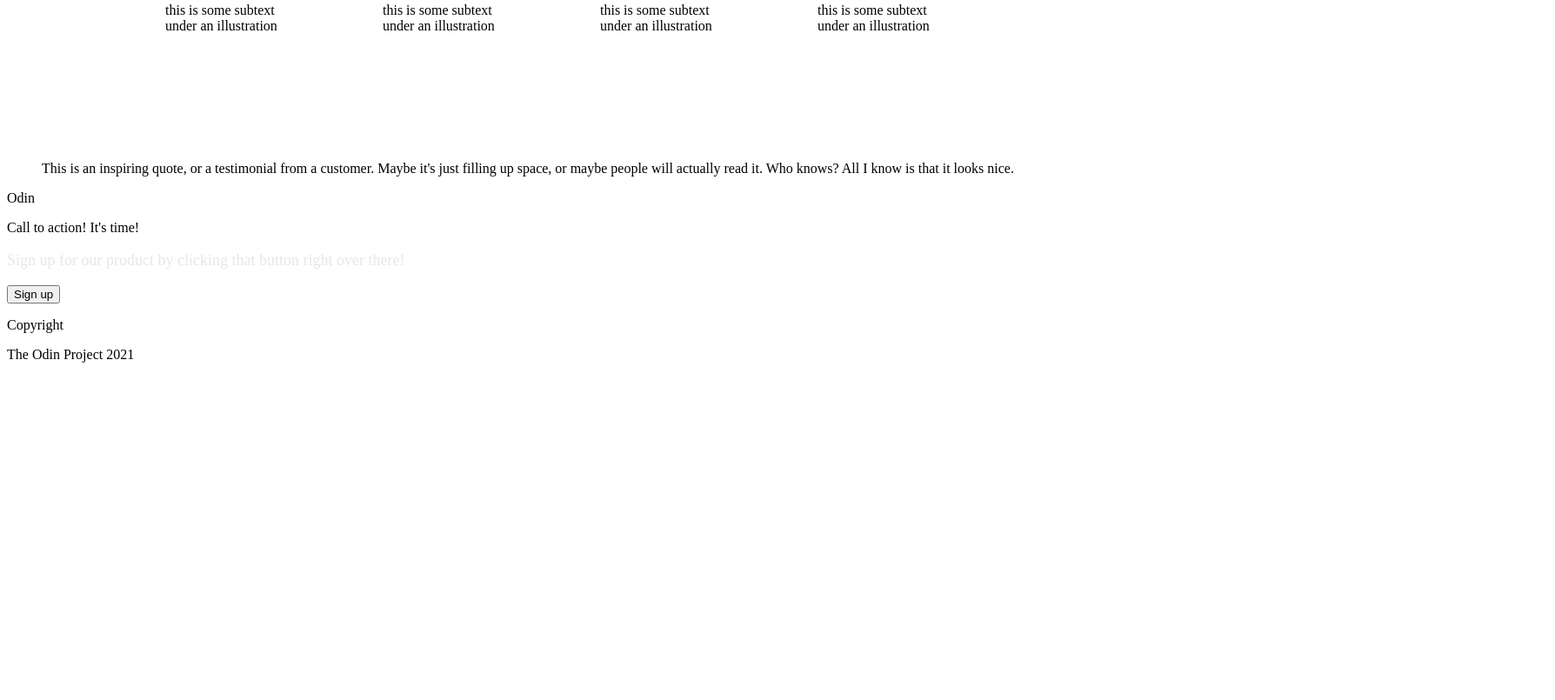
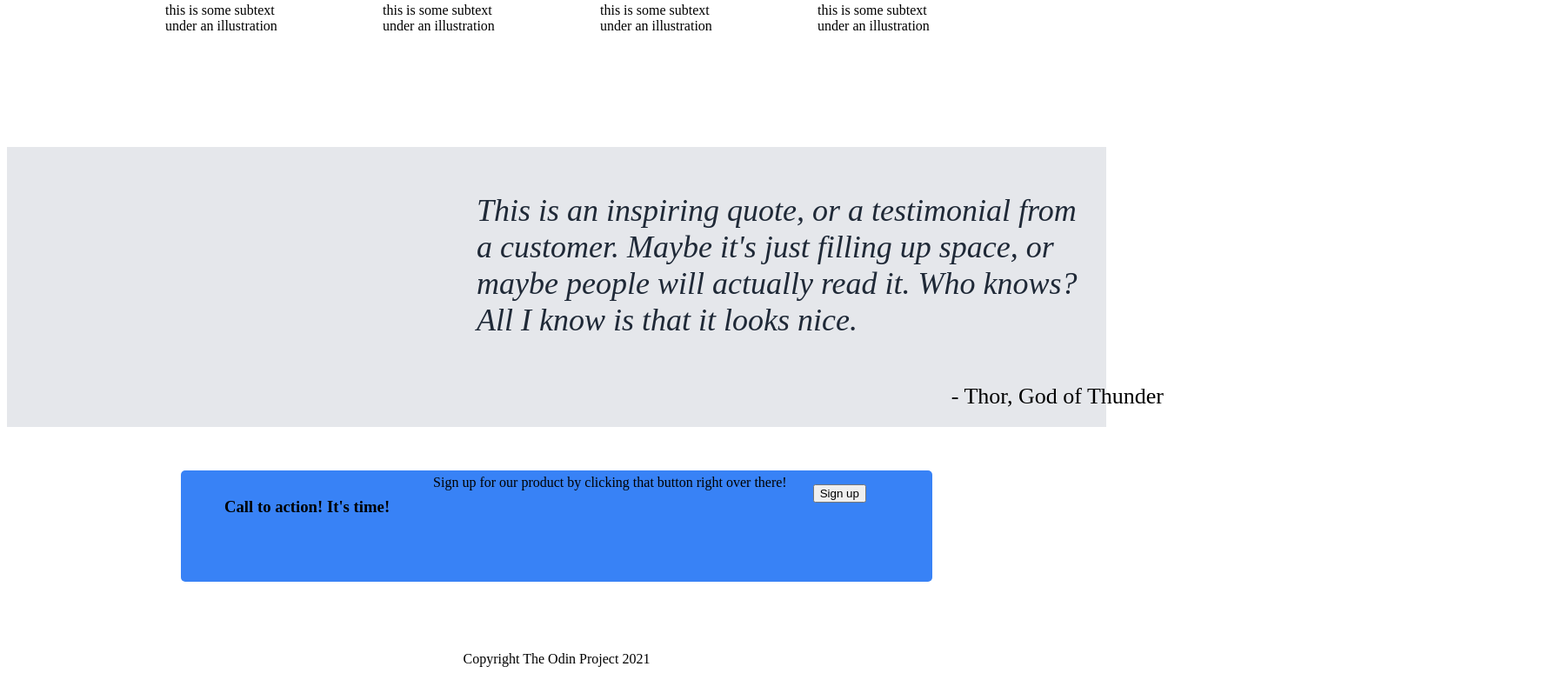
Before and after one commit to kashura/top-landing-page, a plain HTML site: page index.html in a window 1280 px wide. Shown: the part 1286-2091 px from the top of the page at 87% size, 1788 px wide, since content can reach past the window. Before the commit the page ends 1727 px from the top, so only its background shows below. Drawn offline with Linux system fonts and the light colour scheme.

Commit message:
struggling with call to action section

```diff
--- a/index.html
+++ b/index.html
@@ -44,22 +44,21 @@
             <p>this is some subtext under an illustration</p>
             <p>this is some subtext under an illustration</p>
         </div>
-        <div class="section-three">
+        <div class="quote-section">
             <blockquote>
                 <p>This is an inspiring quote, or a testimonial from a customer. Maybe it's just filling up space, or maybe people will actually read it. Who knows? All I know is that it looks nice.</p>
             </blockquote>
-            <figcaption>Odin</figcaption>
+            <figcaption>- Thor, God of Thunder</figcaption>
         </div>
         <div class="section-four">
-            <div class="calltoaction">
-                <p class="action">Call to action! It's time!</p>
-                <p class="subtext">Sign up for our product by clicking that button right over there!</p>
+            <div class="calltoaction text-cta">
+                <h3>Call to action! It's time!</h3>
+                <p>Sign up for our product by clicking that button right over there!</p>
                 <button class="actioncall">Sign up</button>
             </div>
         </div>
-        <footer>
-            <p>Copyright</p>
-            <p>The Odin Project 2021</p>
+        <div class ="footer">
+            <p>Copyright The Odin Project 2021</p>
         </footer>
     </div>
 </body>
--- a/style.css
+++ b/style.css
@@ -123,3 +123,55 @@ h2 {
   width: 150px;
   padding: 0px 50px 0px 50px;
 }
+
+.quote-section {
+  display: flex;
+  flex-direction: column;
+  background: #E5E7EB;
+  flex-wrap: wrap;
+  justify-content: center;
+}
+
+.quote-section p {
+  display: flex;
+  justify-content: center;
+  font-size: 36px;
+  font-style: italic;
+  color: #1F2937;
+  height: auto;
+  width: 700px;
+  padding: 0px 500px 0px 500px;
+}
+
+.quote-section figcaption {
+  display: flex;
+  flex-direction: row-reverse;
+  padding: 0px 450px 20px 0px;
+  font-size: 26px;
+}
+
+.calltoaction {
+  display: flex;
+  align-items: center;
+  margin: 50px 200px;
+  background-color: #3882F6;
+  padding: 0px 50px 75px 0px;
+  border-radius: 5px;
+  flex: 1;
+}
+
+h3 {
+  text-align: left;
+  margin: 30px 0px 0px 50px;
+}
+
+.calltoaction p {
+  text-align: left;
+  margin: 5px 30px 30px 50px;
+}
+
+.footer p {
+  justify-content: center;
+  text-align: center;
+  margin: 30px;
+}
```
